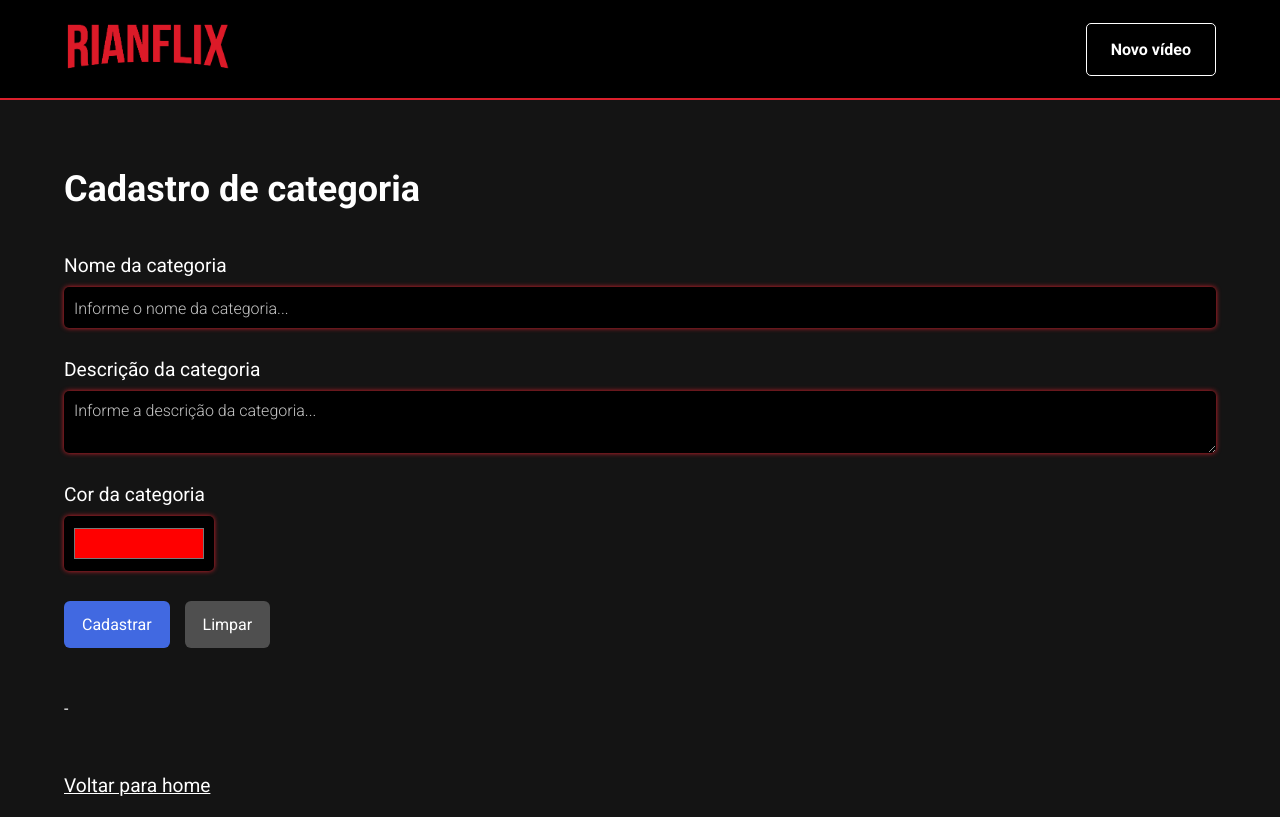
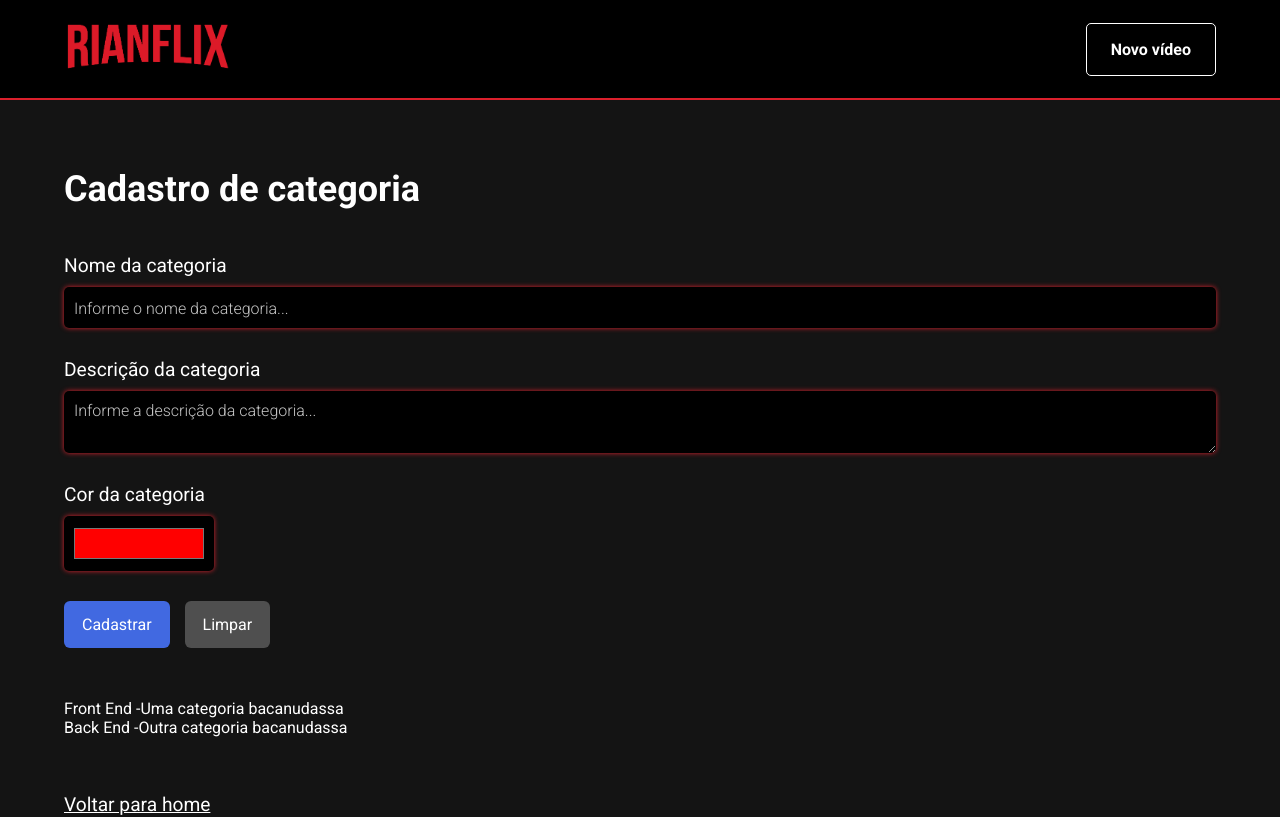
Before and after one commit to RianMarlon/Rianflix, a React (Create React App) app: page /cadastro/categoria in a window 1280 px wide. Shown: the top 817 px of the page. Built offline with nearby package versions, Linux system fonts and the light colour scheme; data requests are answered from the project's data file; the HTML template or start-up script is replaced by a standard one.

Commit message:
Implementando uma requisição get usando axios no componente CadastroCategoria

```diff
--- a/src/pages/cadastroCategoria/CadastroCategoria.jsx
+++ b/src/pages/cadastroCategoria/CadastroCategoria.jsx
@@ -1,15 +1,15 @@
 /* eslint-disable react/no-array-index-key */
-import React, { useState } from 'react';
+import React, { useState, useEffect } from 'react';
 import { Link } from 'react-router-dom';
+import axios from 'axios';
 import CategoriaWrapper from './style';
 import Form from '../../components/form/Form';
 import FormField from '../../components/formField/FormField';
 import FormButtonGroup from '../../components/formButtonGroup/FormButtonGroup';
-
 import Button from '../../components/button/Button';
 
 export default function CadastroVideo() {
-  const [categorias, setCategorias] = useState(['Teste']);
+  const [categorias, setCategorias] = useState([]);
 
   const valoresIniciais = {
     nome: '',
@@ -35,6 +35,16 @@ export default function CadastroVideo() {
     setCategorias([]);
   }
 
+  useEffect(() => {
+    const url = 'http://localhost:8080/categorias';
+    axios.get(url)
+      .then(async (res) => {
+        const resposta = await res.data;
+        setCategorias([...resposta]);
+      });
+  }, [
+  ]);
+
   return (
     <CategoriaWrapper>
       <h1>Cadastro de categoria</h1>
@@ -42,7 +52,7 @@ export default function CadastroVideo() {
       <Form onSubmit={handleSubmit}>
 
         <FormField
-          id="nome-categoria"
+          idField="nome-categoria"
           type="text"
           name="nome"
           label="Nome da categoria"
@@ -52,7 +62,7 @@ export default function CadastroVideo() {
         />
 
         <FormField
-          id="descricao-categoria"
+          idField="descricao-categoria"
           type="textarea"
           name="descricao"
           label="Descrição da categoria"
@@ -62,7 +72,7 @@ export default function CadastroVideo() {
         />
 
         <FormField
-          id="cor-categoria"
+          idField="cor-categoria"
           type="color"
           name="cor"
           label="Cor da categoria"
@@ -76,17 +86,19 @@ export default function CadastroVideo() {
         </FormButtonGroup>
       </Form>
 
+      {categorias.length === 0 && (
+        <div>Loading...</div>
+      )}
+
       <ul>
-        {
-          categorias.map((categoria) => (
+        { categorias.map((categoria) => (
           <li key={categoria.nome}>
             {categoria.nome}
             {' '}
             -
             {categoria.descricao}
           </li>
-          ))
-        }
+        ))}
       </ul>
 
       <Link to="/">
```
Lines whose indentation alone changed are shown as unchanged.
